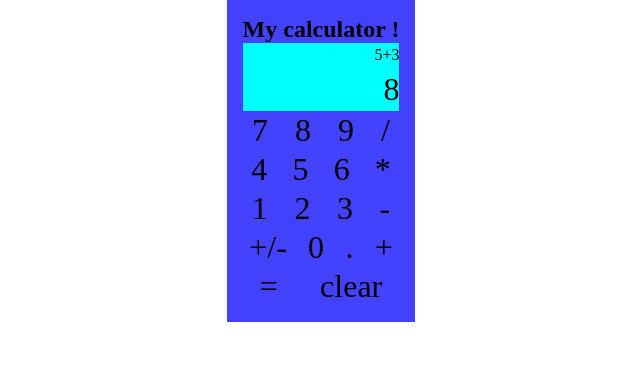
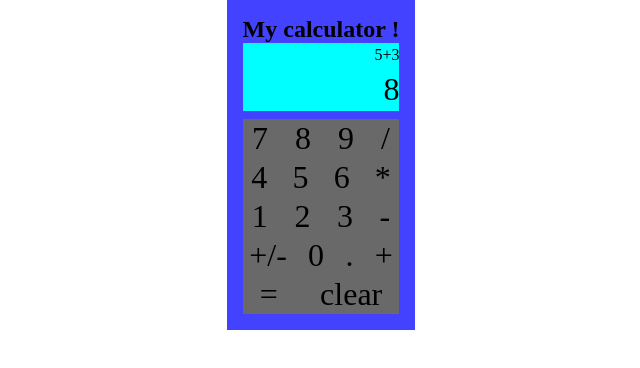
Before and after one commit to gr-pf/odin-calculator, a plain HTML site: page index.html in a window 1280 px wide. Shown: the whole page, without its empty margins (319-959 px from the left). Drawn offline with Linux system fonts and the light colour scheme.

Commit message:
Restucture html and style key-grid

```diff
--- a/index.html
+++ b/index.html
@@ -22,32 +22,28 @@
             <li>9</li>
             <li>/</li>
           </ul>
-        </div>
-        <div class="key-grid">
+
           <ul class="key-row">
             <li>4</li>
             <li>5</li>
             <li>6</li>
             <li>*</li>
           </ul>
-        </div>
-        <div class="key-grid">
+
           <ul class="key-row">
             <li>1</li>
             <li>2</li>
             <li>3</li>
             <li>-</li>
           </ul>
-        </div>
-        <div class="key-grid">
+
           <ul class="key-row">
             <li>+/-</li>
             <li>0</li>
             <li>.</li>
             <li>+</li>
           </ul>
-        </div>
-        <div class="key-grid">
+
           <ul class="key-row">
             <li>=</li>
             <li>clear</li>
--- a/styles.css
+++ b/styles.css
@@ -22,6 +22,7 @@
 .display {
   display: flex;
   flex-direction: column;
+  margin-bottom: 0.5rem;
 }
 
 .display p {
@@ -33,6 +34,15 @@
 
 .display .result {
   font-size: 2rem;
+}
+
+.key-grid {
+  background-color: dimgrey;
+}
+
+.key-row {
+  display: flex;
+  gap: 0.5em;
 }
 
 ul {
@@ -48,8 +58,3 @@ li {
   flex-grow: 1;
   padding: 1px;
 }
-
-.key-row {
-  display: flex;
-  gap: 0.5em;
-}
```
